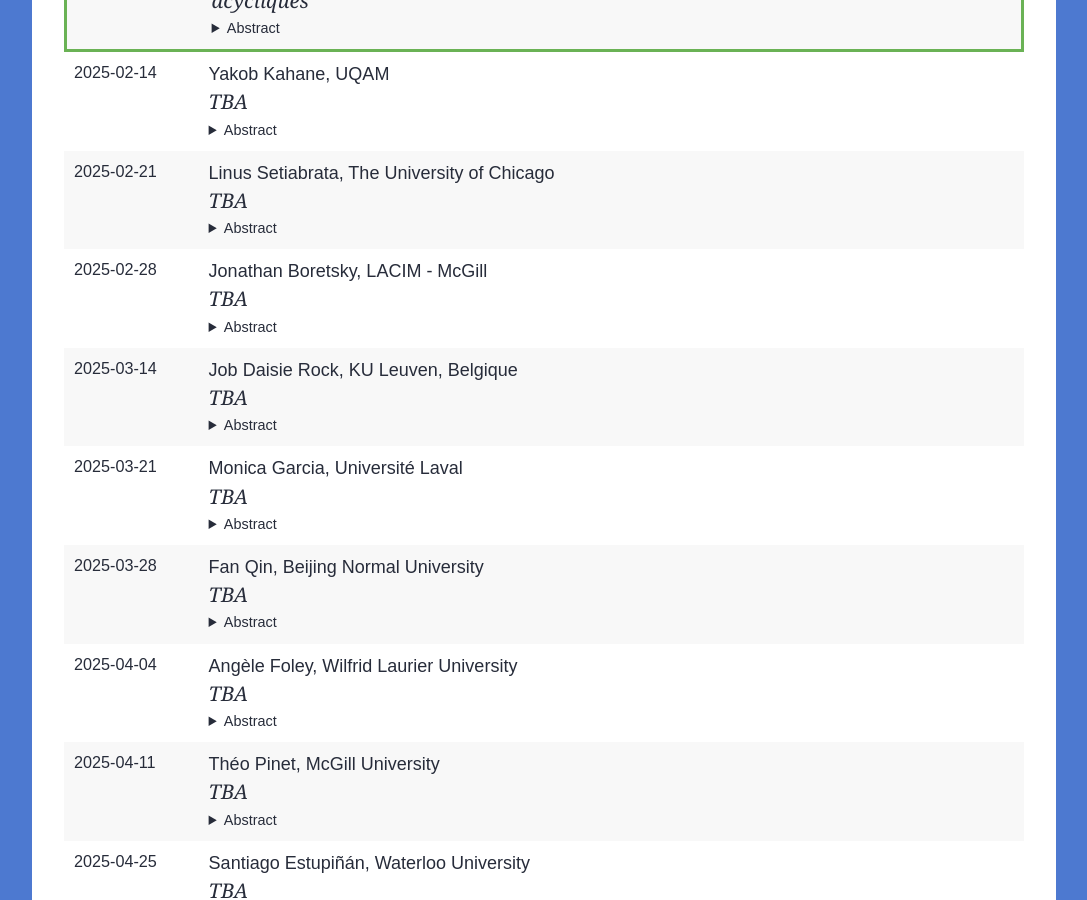
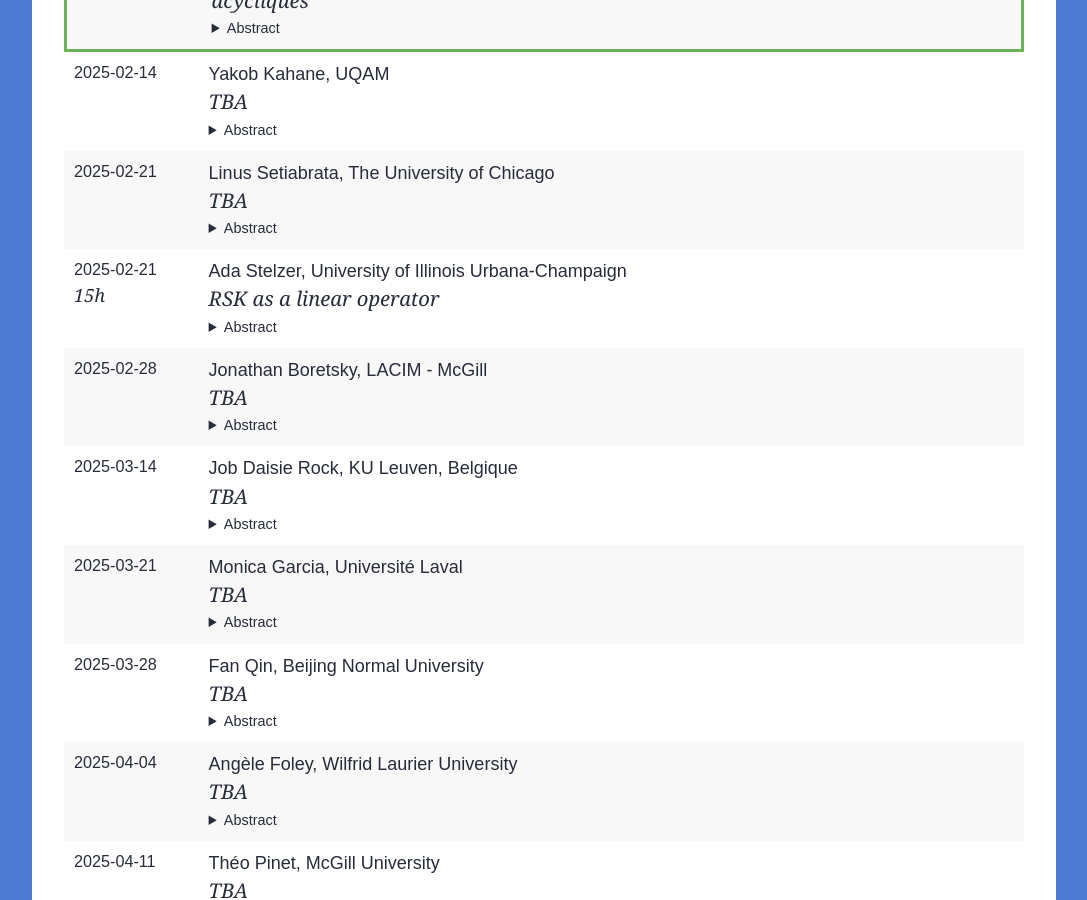
Before and after one commit to lacim-uqam/lacim-uqam.github.io, a Jekyll site: the page built from en/seminar.md, in a window 1280 px wide and 900 px high, scrolled down 941 px. Shown: the whole window, without its empty margins (96-1183 px from the left). Built offline with Jekyll 4.4.1, drawn with Linux system fonts in a browser that asks for light colours; formulas are drawn with MathJax 3; our own code applies the rules of GitHub Pages for plain Markdown files; some of the changed lines change nothing that is shown.

Commit message:
Update lacim-seminar.yml

```diff
--- a/_data/lacim-seminar.yml
+++ b/_data/lacim-seminar.yml
@@ -61,6 +61,24 @@
   date: 2025-02-28
   abstract: >
     TBA
+
+- speaker: Ada Stelzer
+  affiliation: University of Illinois Urbana-Champaign
+  title: >
+    RSK as a linear operator
+  date: 2025-02-21
+  time: 15h
+  abstract: >
+    The Robinson-Schensted-Knuth correspondence (RSK) is a bijection of central
+    importance in algebraic combinatorics, mapping nonnegative integer matrices
+    to pairs $(P, Q)$ of semistandard Young tableaux. This set-theoretic
+    bijection extends to define a linear operator on the coordinate ring of the
+    space ${\sf Mat}_{m, n}$ of $m\times n$ matrices. The linear operator
+    properties of RSK have received little study, despite the usefulness of this
+    operator in several classical applications. In this talk, we will
+    characterize the diagonalizability of the RSK linear operator in terms of
+    Dynkin diagrams and present several results on its eigenvalues, trace, and
+    determinant. Based on joint work with Alexander Yong, arXiv:2410.23009.
 
 - speaker: Linus Setiabrata
   affiliation: The University of Chicago
```
